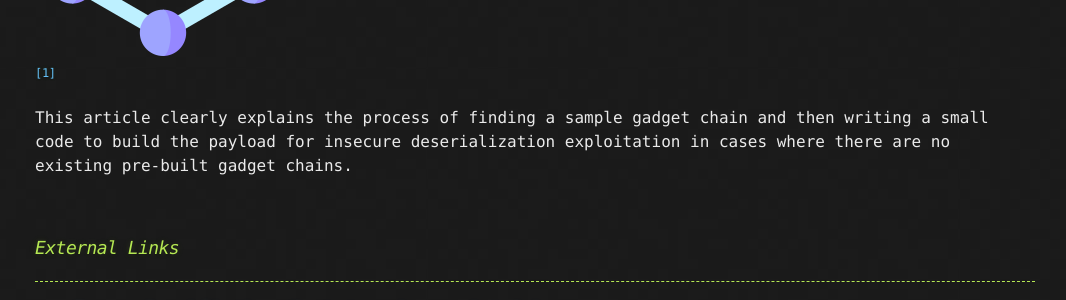
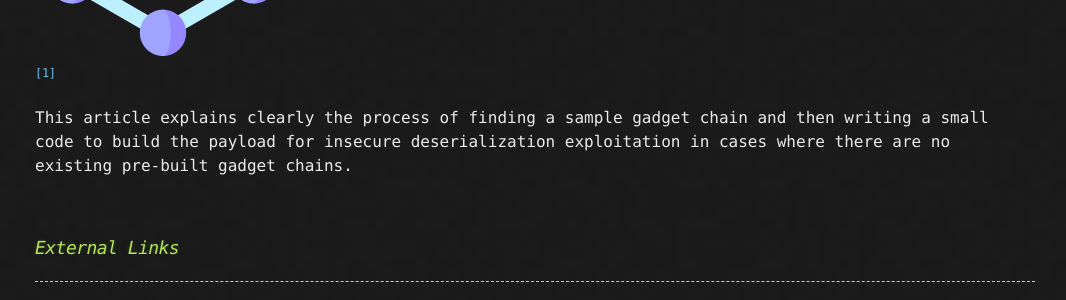
Before and after one commit to CamoCatX/camocatx.github.io, a Jekyll site: the page built from links/_posts/2022-12-23-insecure-deserialization-how-to-trace-down-a-gadget-chain.md, in a window 1280 px wide. Shown: the part 464-764 px from the top of the page, without its empty margins (105-1171 px from the left). Built offline with Jekyll 4.4.1, drawn with Linux system fonts in a browser that asks for light colours.

```diff
--- a/links/_posts/2022-12-23-insecure-deserialization-how-to-trace-down-a-gadget-chain.md
+++ b/links/_posts/2022-12-23-insecure-deserialization-how-to-trace-down-a-gadget-chain.md
@@ -9,7 +9,7 @@ image: /links/assets/supply-chain.png
 <br>
 [^1]
 
-This article clearly explains the process of finding a sample gadget chain and then writing a small code to build the payload for insecure deserialization exploitation in cases where there are no existing pre-built gadget chains.
+This article explains clearly the process of finding a sample gadget chain and then writing a small code to build the payload for insecure deserialization exploitation in cases where there are no existing pre-built gadget chains.
 
 <br>
 ### _External Links_
```
